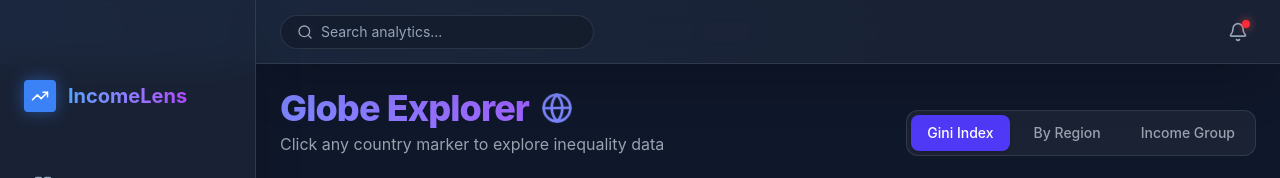
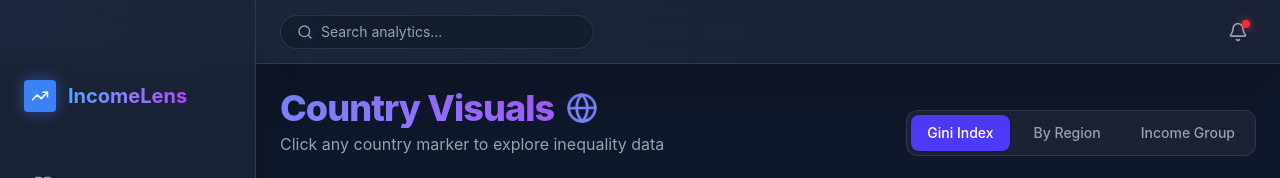
Before and after one commit to bnssaanirudh/IncomeLens-Dashboard, a React (Vite) app: page /dashboard/globe in a window 1280 px wide. Shown: the top 178 px of the page. Built offline with nearby package versions, Linux system fonts and the light colour scheme; sample sign-in values are in the browser's storage.

Commit message:
Renamed File

```diff
--- a/src/components/layout/Sidebar.jsx
+++ b/src/components/layout/Sidebar.jsx
@@ -19,7 +19,7 @@ const Sidebar = () => {
     const navItems = [
         { path: '/dashboard', icon: LayoutDashboard, label: 'Overview' },
         { path: '/dashboard/global', icon: Globe2, label: 'Global Explorer' },
-        { path: '/dashboard/globe', icon: Orbit, label: 'Globe Explorer' },
+        { path: '/dashboard/globe', icon: Orbit, label: 'Country Visuals' },
         { path: '/dashboard/country', icon: Map, label: 'Country Analysis' },
         { path: '/dashboard/feedback', icon: MessageSquare, label: 'Feedback' },
         { path: '/dashboard/explore', icon: BarChart3, label: 'Data Explorer' },
--- a/src/pages/GlobeExplorer.jsx
+++ b/src/pages/GlobeExplorer.jsx
@@ -191,7 +191,7 @@ const GlobeExplorer = () => {
       <div className="flex flex-col md:flex-row justify-between items-start md:items-end gap-4">
         <div>
           <h2 className="text-4xl font-extrabold text-transparent bg-clip-text bg-gradient-to-r from-indigo-400 to-purple-500 tracking-tight flex items-center gap-3">
-            Globe Explorer
+            Country Visuals
             <Globe className="text-indigo-400 animate-[spin_12s_linear_infinite]" size={32} />
           </h2>
           <p className="text-gray-400 mt-1">Click any country marker to explore inequality data</p>
```
